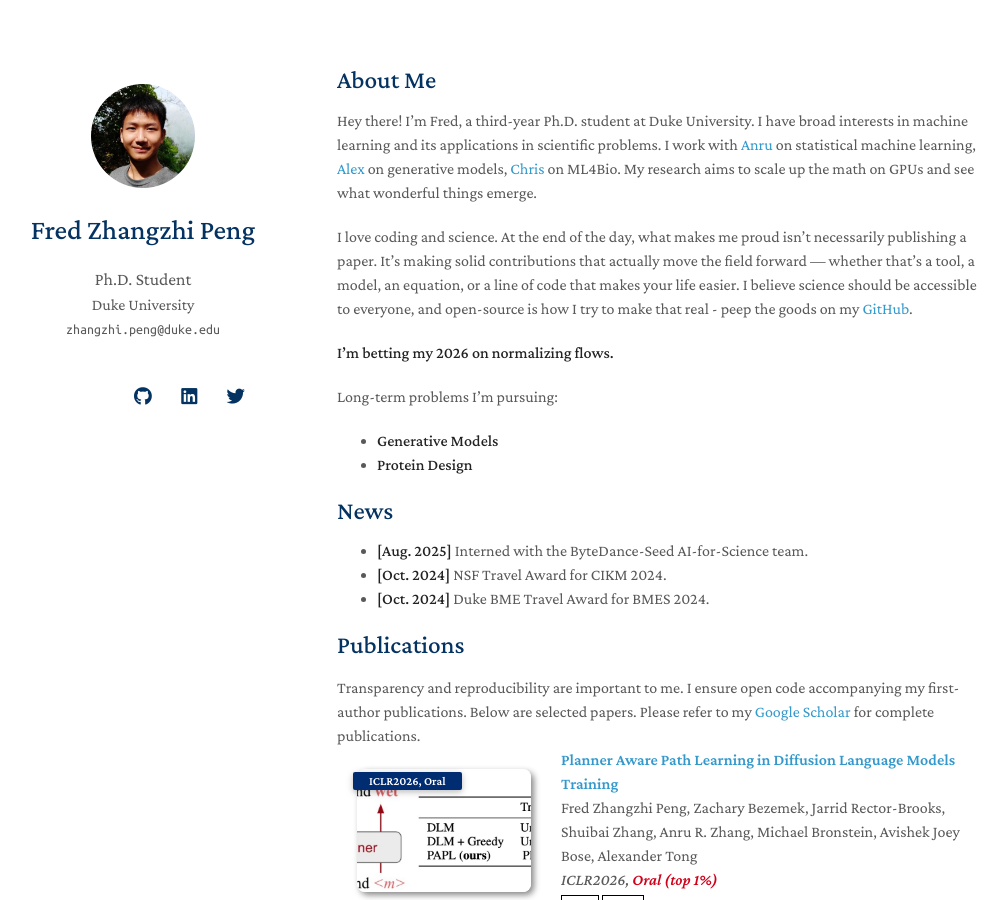
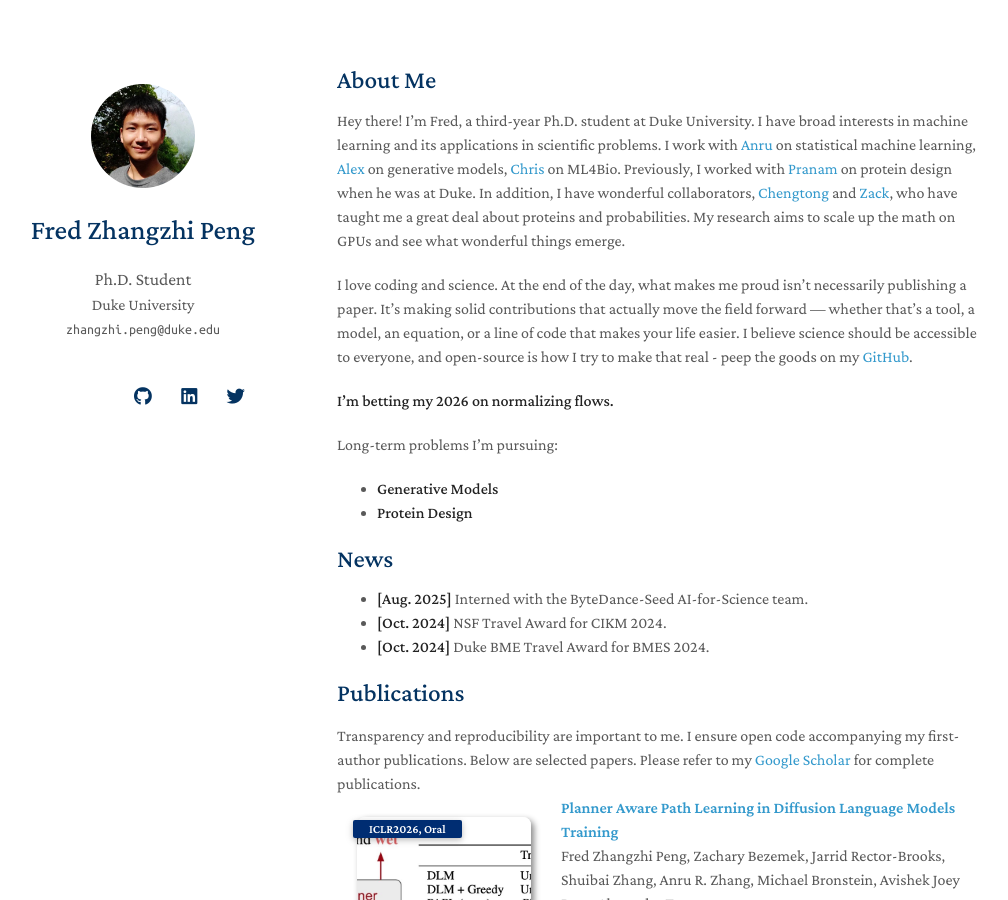
Before and after one commit to pengzhangzhi/home, a Jekyll site: the page built from index.md, in a window 1280 px wide and 900 px high. Shown: the whole window, without its empty margins (133-1141 px from the left). Built offline with Jekyll 4.4.1, drawn with Linux system fonts in a browser that asks for light colours; nearby versions of some CDN libraries; a style sheet for code colours, icons or effects is not loaded; our own code applies the rules of GitHub Pages for plain Markdown files; some of the changed text lies outside the part shown.

Commit message:
Revise personal bio and update collaborator details
Updated personal introduction and collaborator acknowledgments. Revised hobbies and interests for clarity.

```diff
--- a/index.md
+++ b/index.md
@@ -4,7 +4,9 @@ layout: homepage
 
 ## About Me
 
-Hey there! I’m Fred, a third-year Ph.D. student at Duke University. I have broad interests in machine learning and its applications in scientific problems. I work with [Anru](https://anruzhang.github.io/) on statistical machine learning, [Alex](https://www.alextong.net/) on generative models, [Chris](https://christian.dallago.us/) on ML4Bio. My research aims to scale up the math on GPUs and see what wonderful things emerge.
+Hey there! I’m Fred, a third-year Ph.D. student at Duke University. I have broad interests in machine learning and its applications in scientific problems. I work with [Anru](https://anruzhang.github.io/) on statistical machine learning, [Alex](https://www.alextong.net/) on generative models, [Chris](https://christian.dallago.us/) on ML4Bio. Previously, I worked with [Pranam](https://www.chatterjeelab.com/) on protein design when he was at Duke.
+In addition, I have wonderful collaborators, [Chengtong](https://github.com/Wangchentong) and [Zack](https://scholars.duke.edu/person/zachary.bezemek/research), who have taught me a great deal about proteins and probabilities.
+My research aims to scale up the math on GPUs and see what wonderful things emerge.
 
 I love coding and science. At the end of the day, what makes me proud isn’t necessarily publishing a paper. It’s making solid contributions that actually move the field forward — whether that’s a tool, a model, an equation, or a line of code that makes your life easier. I believe science should be accessible to everyone, and open-source is how I try to make that real - peep the goods on my [GitHub](https://github.com/pengzhangzhi).
 
```
Also changed, not shown: other parts of index.md (+1 -2 lines).
